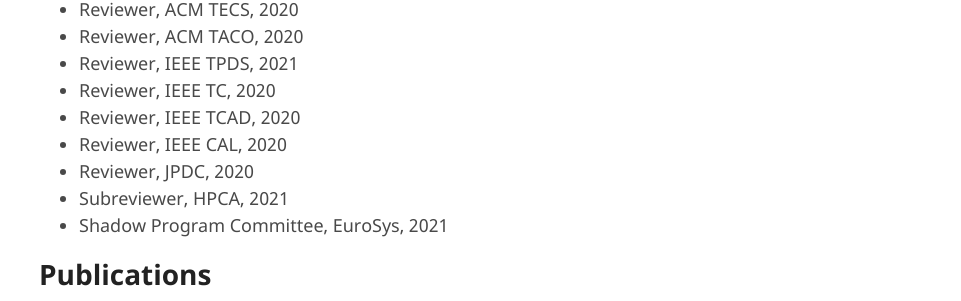
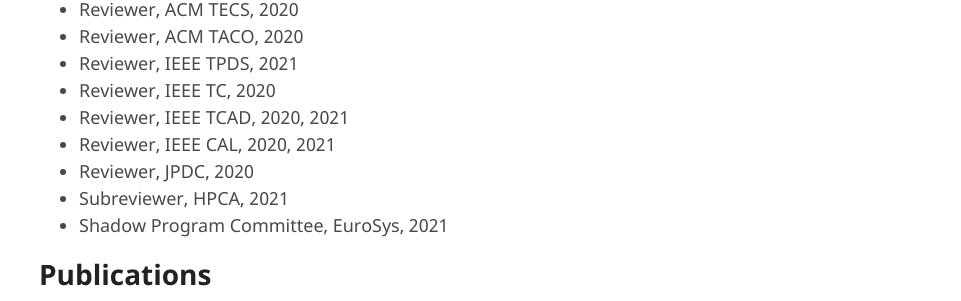
Before and after one commit to ericrxw/xiaoweiren, a Jekyll site: the page built from index.md, in a window 1280 px wide and 900 px high, scrolled down 863 px. Shown: the part 155-456 px from the top of the window, without its empty margins (319-1280 px from the left). Built offline with Jekyll 4.4.1, drawn with Linux system fonts in a browser that asks for light colours; our own code applies the rules of GitHub Pages for plain Markdown files; the repository's description, which GitHub fills in, is left out.

Commit message:
update professional service

```diff
--- a/index.md
+++ b/index.md
@@ -33,8 +33,8 @@
 * Reviewer, ACM TACO, 2020
 * Reviewer, IEEE TPDS, 2021
 * Reviewer, IEEE TC, 2020
-* Reviewer, IEEE TCAD, 2020
-* Reviewer, IEEE CAL, 2020
+* Reviewer, IEEE TCAD, 2020, 2021
+* Reviewer, IEEE CAL, 2020, 2021
 * Reviewer, JPDC, 2020
 * Subreviewer, HPCA, 2021
 * Shadow Program Committee, EuroSys, 2021
```
Also changed, not shown: 1 other file.
